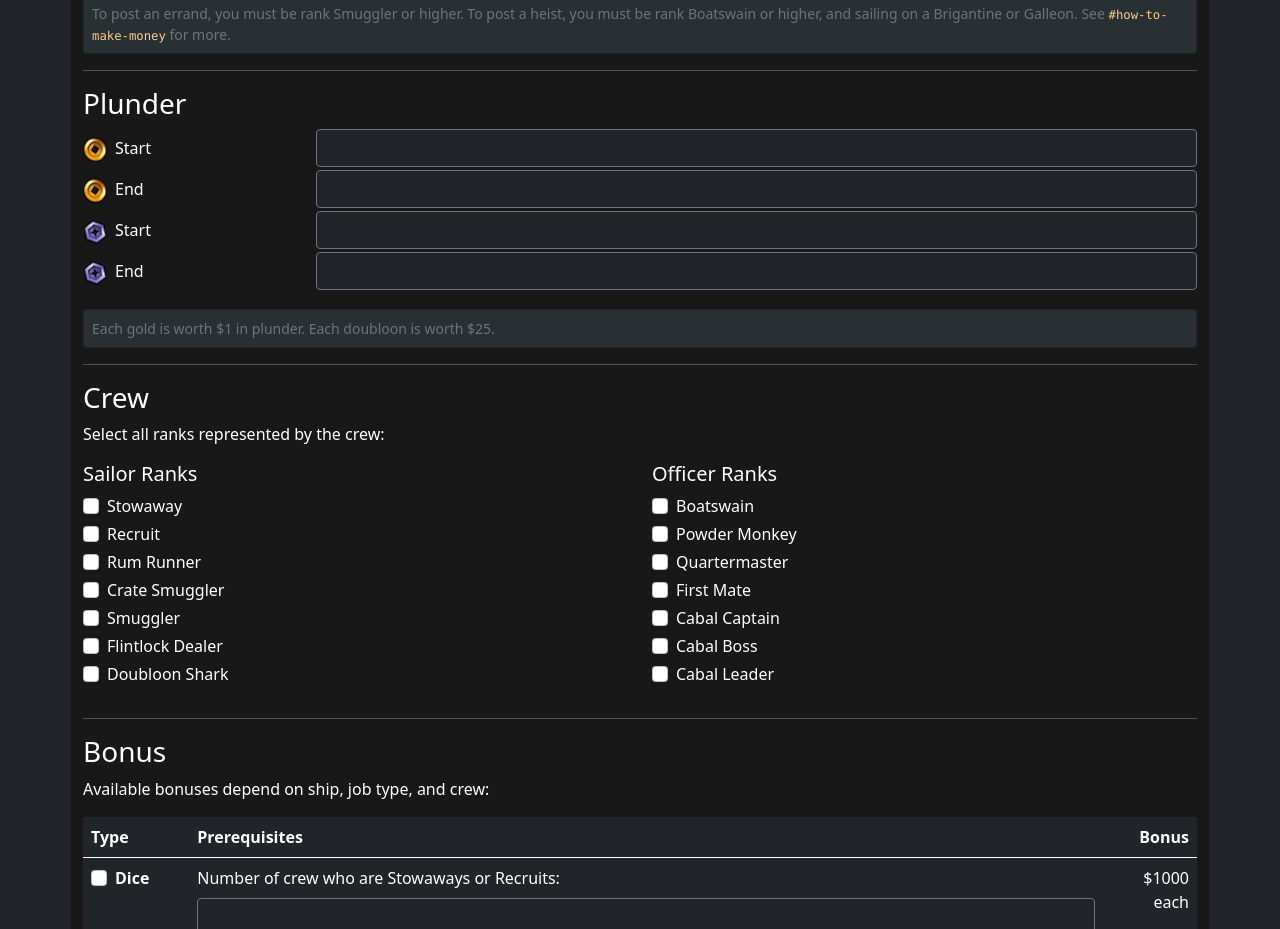
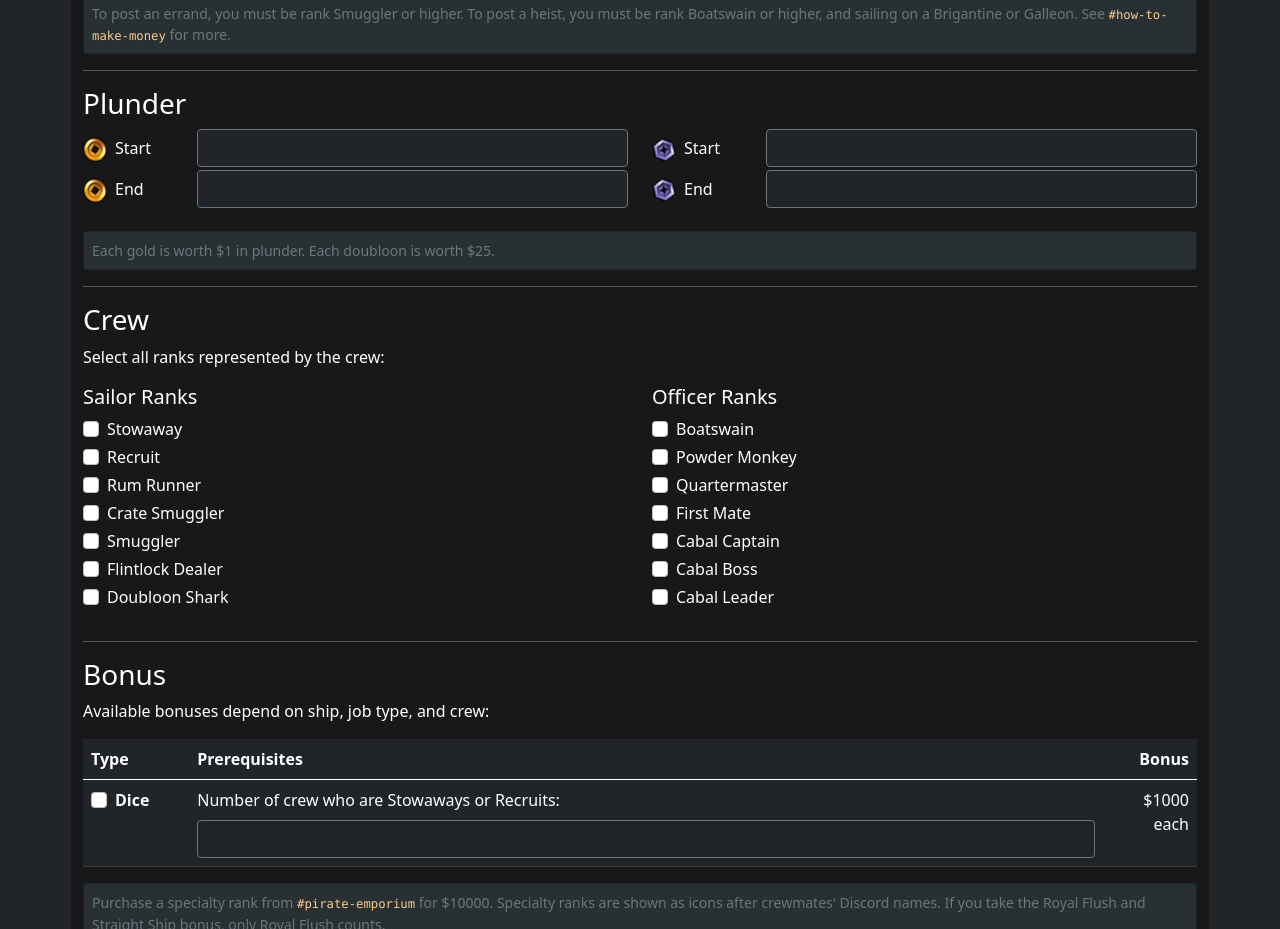
Before and after one commit to callmepartario/cabal-payout, a plain HTML site: page index.html in a window 1280 px wide. Shown: the part 835-1764 px from the top of the page. Drawn offline with nearby package versions, Linux system fonts and the light colour scheme; a web font is replaced by a local one.

Commit message:
2-col plunder input on wide viewports

```diff
--- a/index.html
+++ b/index.html
@@ -70,10 +70,11 @@
       </div>
       <hr>
       <h2 class="h3">Plunder</h2>
+      <div class="row">
+        <div class="col-md-6">
           <div class="d-table w-100 mb-3">
             <div class="d-table-row">
               <div class="d-table-cell">
-
                 <label for="gold-start" class="form-label"><img src="images/currency-gold.webp" alt="Gold" class="d-inline-block icon">Start</label>
               </div>
               <div class="d-table-cell">
@@ -88,6 +89,10 @@
                 <input type="number" class="form-control d-inline-block bg-dark text-white border border-secondary" id="gold-end">
               </div>
             </div>
+          </div>
+        </div>
+        <div class="col-md-6">
+          <div class="d-table w-100 mb-3">
             <div class="d-table-row">
               <div class="d-table-cell">
                 <label for="doubloon-start" class="form-label"><img src="images/currency-doubloon.webp" alt="Doubloons" class="d-inline-block icon">Start</label>
@@ -102,6 +107,8 @@
               </div>
               <div class="d-table-cell">
                 <input type="number" class="form-control d-inline-block bg-dark text-white border border-secondary" id="doubloon-end">
+              </div>
+            </div>
           </div>
         </div>
       </div>
```
Lines whose indentation alone changed are shown as unchanged.
